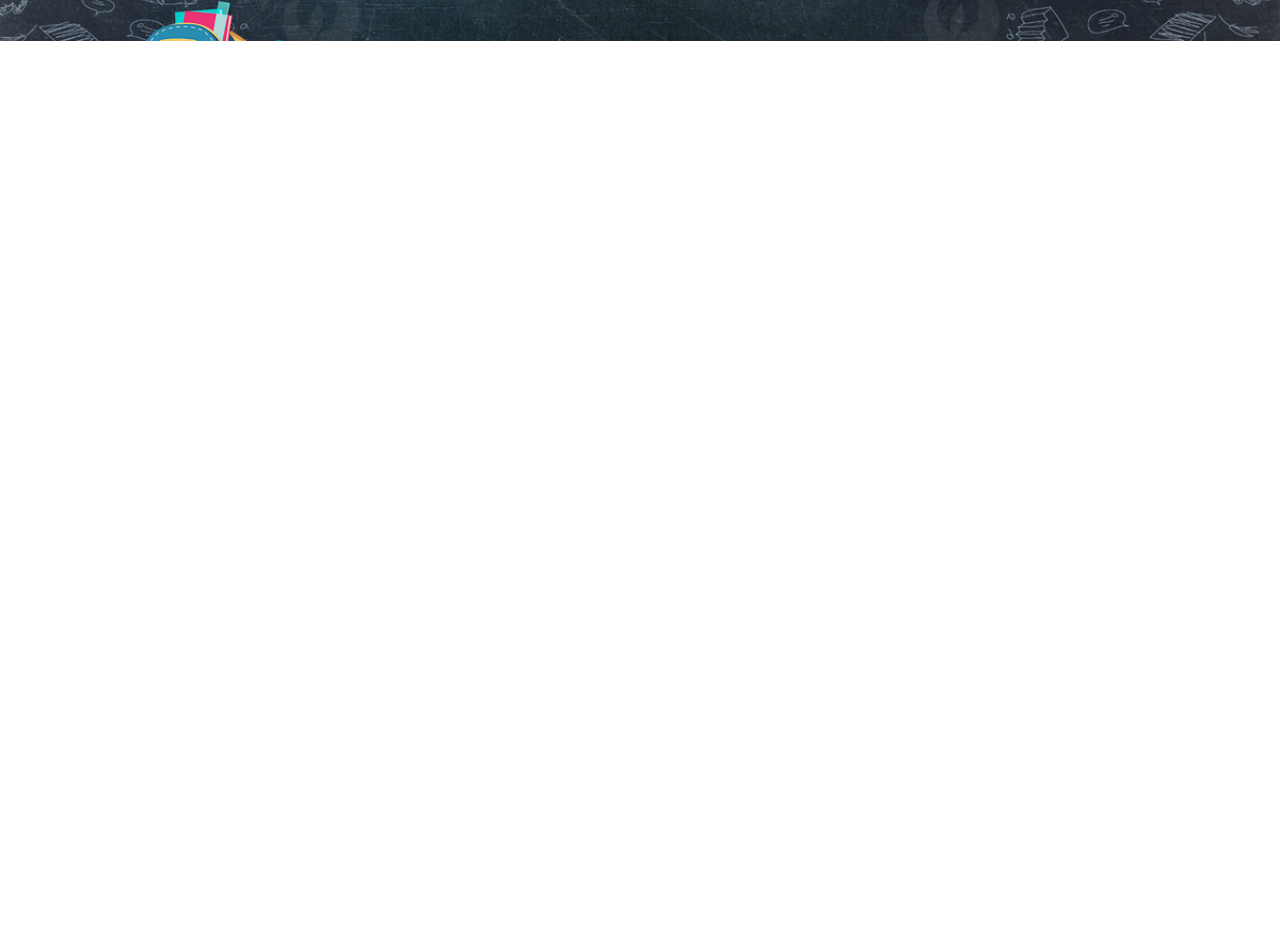
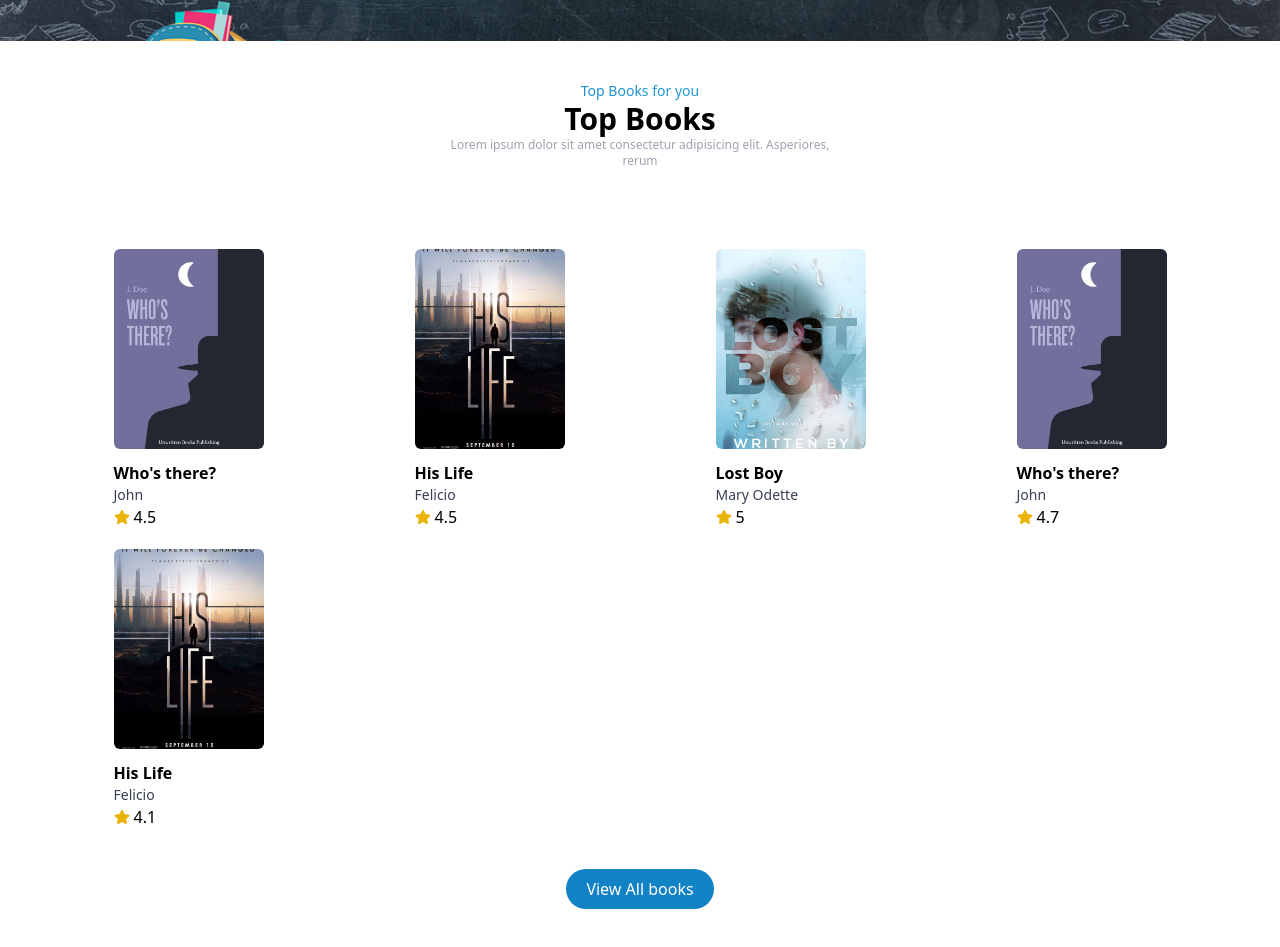
Before and after one commit to brjatoba92/library-site, a React (Vite) app: page / in a window 1280 px wide. Shown: the part 1860-2807 px from the top of the page. Before the commit the page ends 1901 px from the top, so only its background shows below. Built offline with nearby package versions, Linux system fonts and the light colour scheme.

Commit message:
Books Card Section

```diff
--- a/src/App.jsx
+++ b/src/App.jsx
@@ -4,6 +4,7 @@ import Hero from "./components/Hero/Hero";
 import BestBooks from "./components/BestBooks/BestBooks";
 import Banner from "./components/Banner/Banner";
 import AppStoreBanner from "./components/AppStoreBanner/AppStoreBanner";
+import AllBooks from "./components/AllBooks/AllBooks";
 
 const App = () => {
   return <>
@@ -13,6 +14,7 @@ const App = () => {
       <BestBooks />
       <Banner />
       <AppStoreBanner />
+      <AllBooks />
     </div>
   </>;
 };
--- /dev/null
+++ b/src/components/AllBooks/AllBooks.jsx
@@ -0,0 +1,88 @@
+import React from "react";
+import Book1 from "../../assets/books/book1.jpg";
+import Book2 from "../../assets/books/book2.jpg";
+import Book3 from "../../assets/books/book3.jpg";
+import { FaStar } from "react-icons/fa";
+
+const BooksData = [
+    {
+        id: 1,
+        img: Book1,
+        title: "Who's there?",
+        author: "John",
+        rating: 4.5,
+    },
+    {
+        id: 2,
+        img: Book2,
+        title: "His Life",
+        author: "Felicio",
+        rating: 4.5,
+    },
+    {
+        id: 3,
+        img: Book3,
+        title: "Lost Boy",
+        author: "Mary Odette",
+        rating: 5.0,
+    },
+    {
+        id: 4,
+        img: Book1,
+        title: "Who's there?",
+        author: "John",
+        rating: 4.7,
+    },
+    {
+        id: 5,
+        img: Book2,
+        title: "His Life",
+        author: "Felicio",
+        rating: 4.1,
+    },
+]
+const AllBooks = () => {
+    return <>
+        <div className="py-10">
+            <div className="container placeholder-gray-100">
+                {/* all books section */}
+                <div className="text-center mb-20 max-w-[400px] mx-auto">
+                    <p
+                        className="text-sm bg-clip-text text-transparent bg-gradient-to-r from-primary to-secondary"
+                    >
+                        Top Books for you
+                    </p>
+                    <h1 className="text-3xl font-bold">Top Books</h1>
+                    <p className="text-xs text-gray-400">
+                        Lorem ipsum dolor sit amet consectetur adipisicing elit. Asperiores, rerum {" "}
+                    </p>
+                </div>
+                {/* card section */}
+                <div>
+                    <div className="grid grid-cols-2 sm:grid-cols-3 md:grid-cols-4 lg:grid-5 place-items-center gap-5">
+                        {
+                            BooksData.map((book) => (
+                                <div className="space-y-3">
+                                    <img src={book.img} alt="" className="h-[200px] w-[150px] object-cover rounded-md"/>
+                                    <div>
+                                        <h2 className="font-semibold">{book.title}</h2>
+                                        <p className="text-sm text-gray-700 dark:text-gray-400">{book.author}</p>
+                                        <div className="flex items-center gap-1">
+                                            <FaStar className="text-yellow-500"/>
+                                            <span>{book.rating}</span>
+                                        </div>
+                                    </div>
+                                </div>
+                            ))
+                        }
+                    </div>
+                    <div className="flex justify-center">
+                        <button className="text-center mt-10 cursor-pointer bg-primary text-white py-2 px-5 rounded-full">View All books</button>
+                    </div>
+                </div>
+            </div>
+        </div>
+    </>;
+};
+
+export default AllBooks;
```
